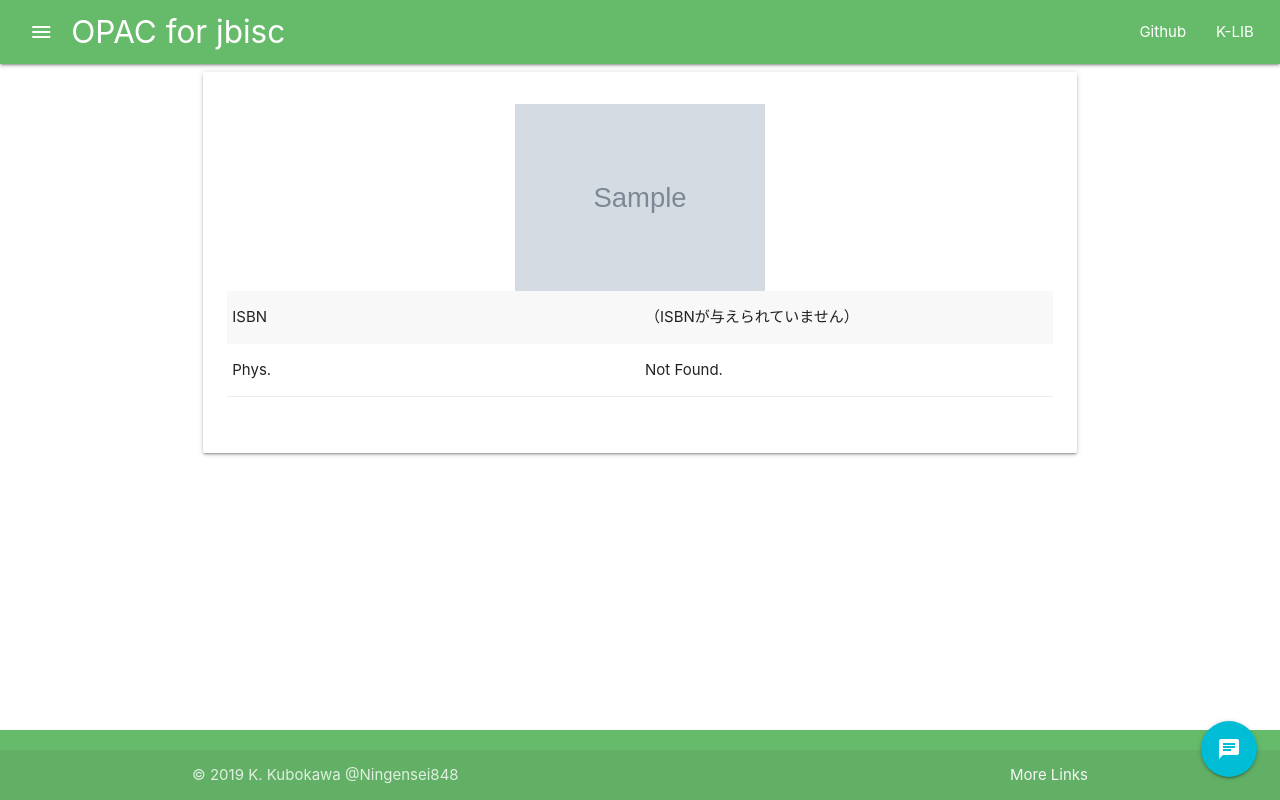
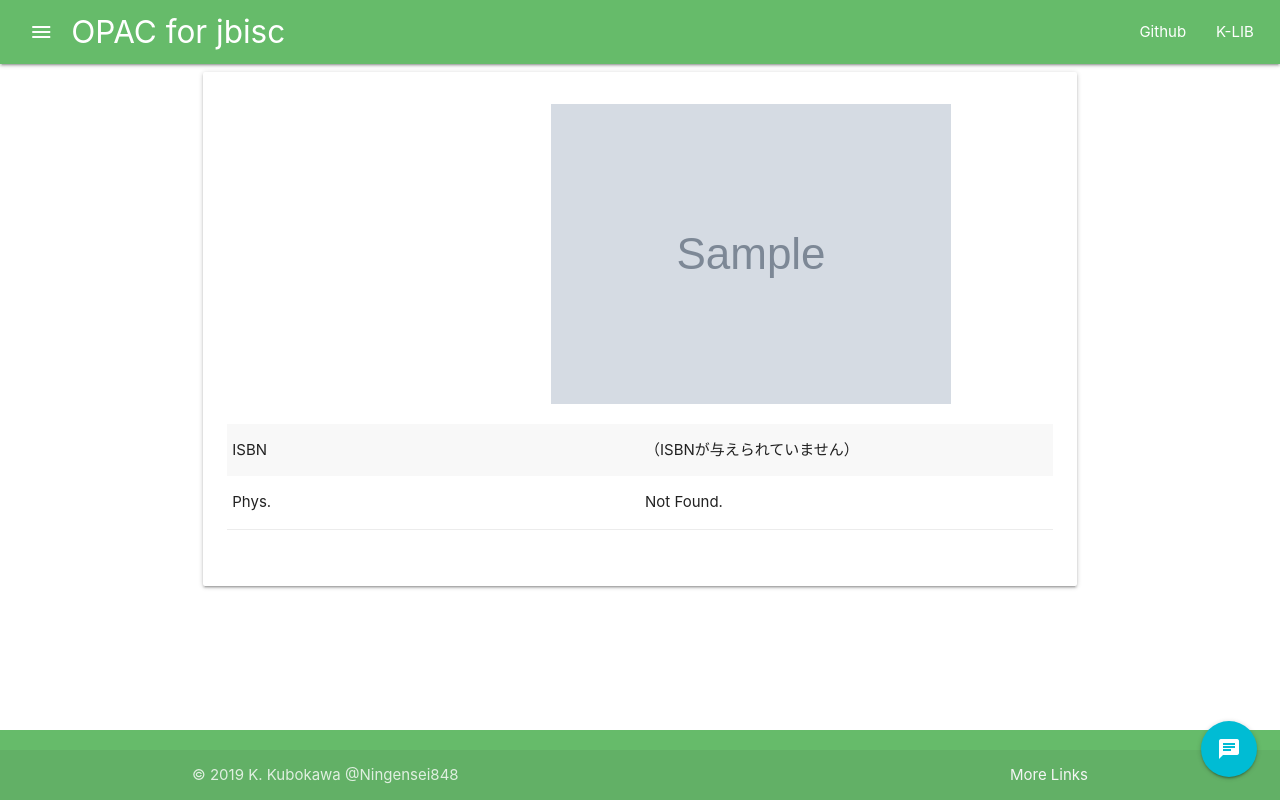
Before and after one commit to Ningensei848/CJE_OPAC, a Django app: template opac/templates/opac/biblio_detail.html in a window 1280 px wide. Run offline with Django 3.2, Linux system fonts and the light colour scheme; tables that the repository leaves empty hold one stand-in row (values such as "Sample post"); the template is opened without the code that fills it: values that come from a table or form of the project are taken from there, most other values are stand-ins (such as "Sample title", 1, 10 or a date in 2020); grey boxes marked "Sample" are stand-in pictures; grey boxes labelled with a size stand in for pictures from a placeholder-image service; some libraries are stand-ins or nearby versions.

Commit message:
ADD: imgの位置を擬似的にCenter-alignする記述を追加

```diff
--- a/opac/templates/opac/biblio_detail.html
+++ b/opac/templates/opac/biblio_detail.html
@@ -1,14 +1,4 @@
 {% extends 'opac/base.html' %}
-
-{% block style %}
-  <style>
-    .centering-box {
-      display: block;
-      margin-left: auto;
-      margin-right: auto;
-    }
-  </style>
-{% endblock style %}
 
 {% block content %}
   <div class="container">
@@ -24,13 +14,19 @@
               {% endif %}
             </span>
             {% if openbd_img %}
+              <div class="container">
+                <div class="row">
+                  <div class="col s12 m8 push-m4">
                     {% if biblio.sub_title %}
-                <img class="materialboxed centering-box" data-caption="{{ biblio.title }}： {{ biblio.sub_title }}"
-                     width="250" src="{{ openbd_img }}">
+                      <img class="materialboxed" data-caption="{{ biblio.title }}： {{ biblio.sub_title }}"
+                            src="{{ openbd_img }}">
                     {% else %}
-                <img class="materialboxed centering-box" data-caption="{{ biblio.title }}" width="250"
+                      <img class="materialboxed" data-caption="{{ biblio.title }}"
                             src="{{ openbd_img }}">
                     {% endif %}
+                  </div>
+                </div>
+              </div>
             {% endif %}
             <table class="striped">
               <tbody>
```
Lines whose indentation alone changed are shown as unchanged.
